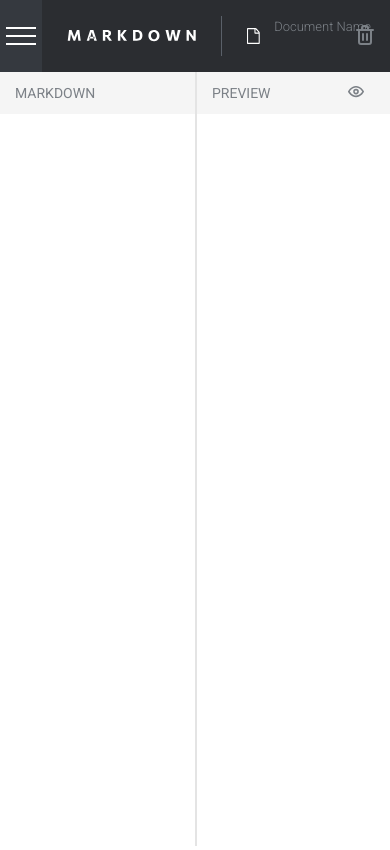
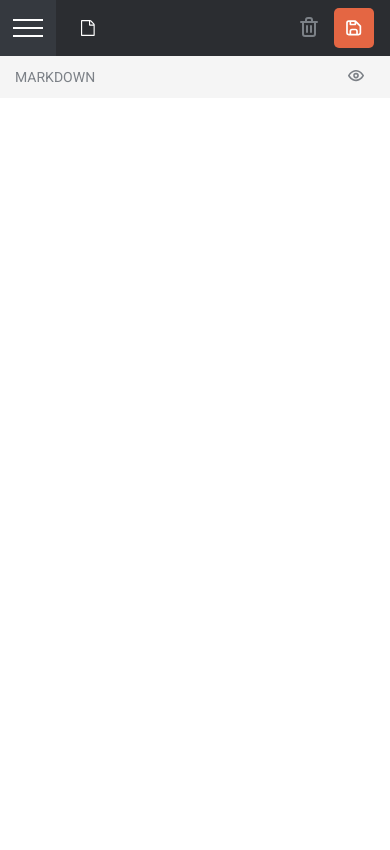
Before and after one commit to ThePaapyK/In-browser-Markdown-Editor-App, a React (Create React App) app in the folder the_app/: page / in a window 390 px wide. Built offline with nearby package versions, Linux system fonts and the light colour scheme.

Commit message:
improved my responsiveness

```diff
--- a/the_app/src/App.css
+++ b/the_app/src/App.css
@@ -2,5 +2,5 @@
   text-align: center;
   min-Height: 100vh;
   width: 100%;
-  overflow-x: hidden;
+  overflow: hidden;
 }
--- a/the_app/src/Header.tsx
+++ b/the_app/src/Header.tsx
@@ -41,7 +41,7 @@ export default function Header({ isSidebarVisible, toggleSidebar, handleDeleteCl
         </DelButton>
         <SaveButton>
           <img src={ Icon_save } alt="save icon" />
-          Save Changes
+          <p>Save Changes</p>
         </SaveButton>
       </DelSave>
     </HeaderDiv>
--- a/the_app/src/HeaderStyles.tsx
+++ b/the_app/src/HeaderStyles.tsx
@@ -10,27 +10,44 @@ const HeaderDiv = styled.div<{ sidebarvisible: boolean }>`
   transition: margin-left 0.3s ease-in-out;
   width: 100%;
   overflow: hidden;
+
+ @media (max-width: 480px) {
+    height: 56px;
+  }
+
 `;
 
 const MenuButton = styled.button`
   background: #35393F;
   border: none;
-  height: 72px;
+  height: inherit;
   width: 72px;
   display: flex;
   justify-content: center;
   align-items: center;
   cursor: pointer;
+
+  @media (max-width: 480px) {
+    width: 56px;
+  }
 `;
 
 const MarkP = styled.div`
   color: #ffffff;
   margin: 0 24.75px 0 24.75px;
+
+  @media (max-width: 768px) {
+    display: none;
+  }
 `;
 
 const VertLine = styled.div`
   border-left: 1px solid #5A6069;
   height: 40px;
+
+  @media (max-width: 1024px) {
+    display: none;
+  }
 `;
 
 const DocumentName = styled.div`
@@ -58,6 +75,10 @@ const Label = styled.label`
   color: #7C8187;
   font-size: 13px;
   font-weight: 300;
+
+  @media (max-width: 480px) {
+    display: none;
+  }
 `;
 
 const Input = styled.input`
@@ -73,6 +94,9 @@ const Input = styled.input`
     border-bottom: 2px solid #ccc;
     outline: none;
  }
+ @media (max-width: 480px) {
+    width: 140px;
+  }
 `;
 
 const DelSave = styled.div`
@@ -116,6 +140,18 @@ const SaveButton = styled.button`
    height: 16px;
    width: 16px;
   }
+
+  @media (max-width: 480px) {
+    width: 40px;
+  }
+
+  p {
+    @media (max-width: 480px) {
+      display: none;
+    }
+  }
+
+
 `;
 
 
--- a/the_app/src/MainContent.tsx
+++ b/the_app/src/MainContent.tsx
@@ -21,6 +21,13 @@ export default function MainContent({ isSidebarVisible, isChecked } : MainProps)
       <MarkdownDiv ispreview={isPreview}>
         <TopBarDiv ischecked={isChecked}>
           <p>MARKDOWN</p>
+          <PreviewButton onClick={togglePreview}>
+            { isPreview ?
+            <img src={Icon_hide} alt="hide preview icon" />
+            :
+            <img src={Icon_show} alt="show preview icon" />
+            }
+          </PreviewButton>
         </TopBarDiv>
       </MarkdownDiv>
       <Vertline ischecked={isChecked} ispreview={isPreview} />
--- a/the_app/src/MainContentStyles.tsx
+++ b/the_app/src/MainContentStyles.tsx
@@ -11,9 +11,14 @@ const MainBodyDiv = styled.div<MainStylesProps>`
  width: 100%;
  margin-top: auto;
  position: relative;
- min-height: calc( 100vh - 70px);
+ height: calc( 100vh - 72px);
  text-align: left;
  background-color: ${({ ischecked }) => (ischecked ? '#151619' : '#FFFFFF')};
+ overflow: hidden;
+
+ @media (max-width: 480px) {
+      height:  calc( 100vh - 56px);
+    }
 `;
 
 const MarkdownDiv = styled.div<{ispreview: boolean}>`
@@ -21,8 +26,21 @@ const MarkdownDiv = styled.div<{ispreview: boolean}>`
   vertical-align: top;
   display: ${({ispreview}) => (ispreview ? 'none' : 'inline-block')};
   width: 50%;
-  min-height: calc( 100vh - 70px);
+  min-height: calc( 100vh - 72px);
   margin-right: auto;
+
+  @media (max-width: 480px) {
+      width: 100%;
+      min-height:  calc( 100vh - 56px);
+    }
+
+  button {
+    display: none;
+
+    @media (max-width: 480px) {
+      display: inline;
+    }
+  }
 `;
 
 const TopBarDiv = styled.div<{ischecked: boolean}>`
@@ -52,9 +70,14 @@ const Vertline = styled.div<{ ischecked: boolean, ispreview: boolean}>`
 const PreviewDiv = styled.div<{ispreview: boolean}>`
  text-align: left;
  display: inline-block;
- min-height: calc( 100vh - 70px);
+ min-height: calc( 100vh - 72px);
  vertical-align: top;
  width: ${({ispreview}) => (ispreview ? '100%' : 'calc(50% - 2px)')};
+
+ @media (max-width: 480px) {
+      min-height:  calc( 100vh - 56px);
+    }
+
 `;
 
 const PreviewButton = styled.button`
--- a/the_app/src/SideBar.tsx
+++ b/the_app/src/SideBar.tsx
@@ -1,8 +1,9 @@
 import React, { useState } from 'react';
-import { SideBarDiv, TitleDiv, NewDocButton, DarkLightDiv, SunImg, MoonImg } from './SideBarStyles';
+import { SideBarDiv, MarkD, TitleP, NewDocButton, DarkLightDiv, SunImg, MoonImg } from './SideBarStyles';
 import Icon_document from './assets/icon-document.svg';
 import Icon_dark from './assets/icon-dark-mode.svg';
 import Icon_light from './assets/icon-light-mode.svg';
+import Markdown from './assets/MARKDOWN.svg';
 
 interface SidebarProps {
   isSidebarVisible: boolean;
@@ -14,9 +15,10 @@ export default function SideBar({ isSidebarVisible, isChecked, handleToggle }: S
 
   return (
     <SideBarDiv isvisible={isSidebarVisible}>
-      <TitleDiv>
-        <p>MY DOCUMENTS</p>
-      </TitleDiv>
+      <MarkD  src={Markdown} alt="Markdown logo" />
+      <TitleP>
+        MY DOCUMENTS
+      </TitleP>
       <NewDocButton>
         <p>+ New Document</p>
       </NewDocButton>
--- a/the_app/src/SideBarStyles.tsx
+++ b/the_app/src/SideBarStyles.tsx
@@ -12,20 +12,33 @@ const SideBarDiv = styled.div<{ isvisible: boolean }>`
   background: #1D1F22;
   color:#ffffff;
   flex-direction: column;
-  align-items: center;
+  align-items: flex-start;
   overflow: hidden;
+  padding: 27px 24px 27px 24px;
 `;
 
+const MarkD = styled.img`
+  display: none;
+  text-align: left;
+  margin: 2px 0 27px 0;
 
-const TitleDiv = styled.div`
+ @media (max-width: 768px) {
+        display: block;
+    }
+ @media (max-width: 480px) {
+    display: block;
+
+ }
+`;
+
+const TitleP = styled.p`
   color: #7C8187;
   font-size: 14px;
+  font-family: 'Roboto', sans-serif;
   width: 100%;
   font-weight: 500;
-  height: 70px;
-  display: flex;
-  align-items: center;
-  justify-content: center;
+  text-align: left;
+  margin: 0 0 27px 0;
 `;
 
 const NewDocButton = styled.button`
@@ -37,6 +50,9 @@ const NewDocButton = styled.button`
   border: none;
   border-radius: 5px;
   cursor: pointer;
+  display: flex;
+  align-items: center;
+  justify-content: center;
 
   &:hover {
     background: #F39765;
@@ -45,7 +61,7 @@ const NewDocButton = styled.button`
 
 const DarkLightDiv = styled.div`
   align-self: flex-start;
-  margin: auto 0 20px 20px;
+  margin: auto 0 0 0;
   display: flex;
   width: 104px;
   height: 24px;
@@ -115,4 +131,4 @@ const SunImg = styled.img<{ ischeck : boolean }>`
   filter: ${({ ischeck } ) => (ischeck ? 'none' : 'brightness(0) invert(1)')};
 `;
 
-export { SideBarDiv, TitleDiv, NewDocButton, DarkLightDiv, SunImg, MoonImg };
+export { SideBarDiv, MarkD, TitleP, NewDocButton, DarkLightDiv, SunImg, MoonImg };
```
